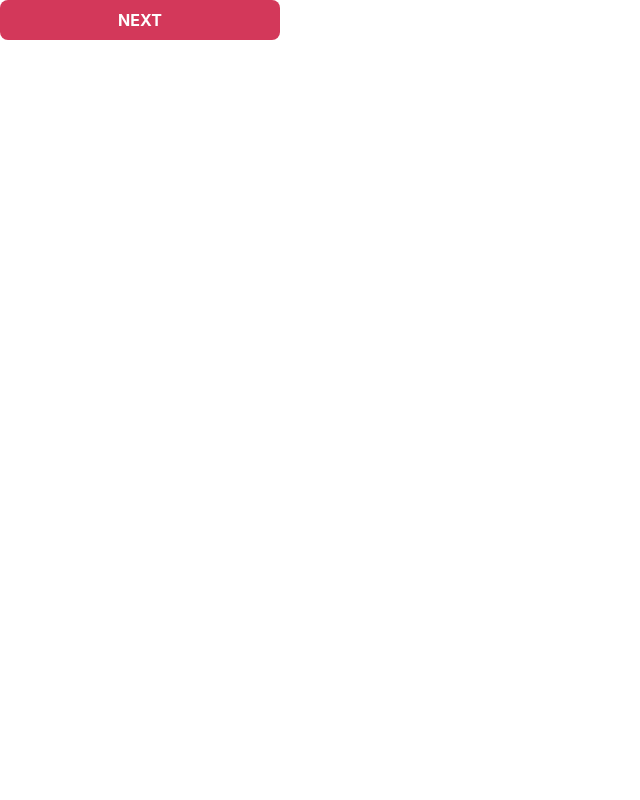
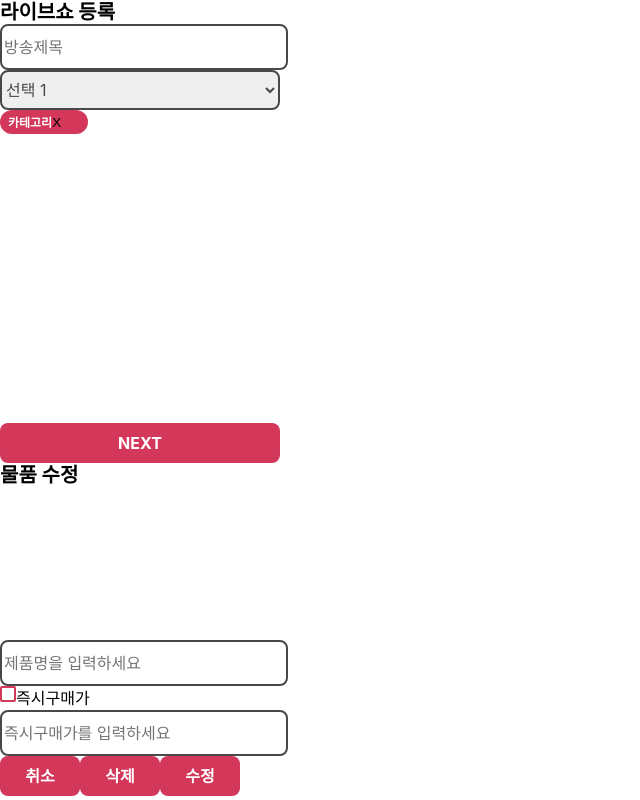
Before and after one commit to noobsoda/Team-EggplantGarage, a React (Create React App) app in the folder frontend/: page /liveshowsubmit in a window 1280 px wide. Shown: the whole page, without its empty margins (0-640 px from the left). Built offline with nearby package versions, Linux system fonts and the light colour scheme.

Commit message:
[Feat] 상품 등록 페이지 마크업
입력 형태만 구현
다음 클릭시 다음 입력폼 보여줌
canvas적용 하지 않음

```diff
--- /dev/null
+++ b/frontend/src/Atoms/Select/BigSelect.jsx
@@ -0,0 +1,20 @@
+import React from "react";
+import styled from "styled-components";
+
+const StyledSelect = styled.select`
+  width: 280px;
+  height: 40px;
+  border: 2px solid ${({ theme }) => theme.color.darkgrey};
+  border-radius: 8px;
+  color: ${({ theme }) => theme.color.darkgrey};
+`;
+
+export default function BigSelect({ options }) {
+  return (
+    <StyledSelect className="body1-regular">
+      {options.map((ele) => {
+        return <option key={ele}>{ele}</option>;
+      })}
+    </StyledSelect>
+  );
+}
--- /dev/null
+++ b/frontend/src/Molecules/CategoryButton.jsx
@@ -0,0 +1,27 @@
+import React from "react";
+import styled from "styled-components";
+const StyledBox = styled.div`
+  width: 88px;
+  height: 24px;
+  border-radius: 12px;
+  background-color: ${({ theme }) => theme.color.red};
+  color: ${({ theme }) => theme.color.white};
+  display: flex;
+  flex-direction: column;
+  justify-content: center;
+`;
+
+const StyledInnerBox = styled.div`
+  margin: 0 8px;
+`;
+
+export default function CategoryButton({ categoryName }) {
+  return (
+    <StyledBox className="body2-bold">
+      <StyledInnerBox>
+        <span>{categoryName}</span>
+        <button>X</button>
+      </StyledInnerBox>
+    </StyledBox>
+  );
+}
--- /dev/null
+++ b/frontend/src/Molecules/CheckBox.jsx
@@ -0,0 +1,24 @@
+import React from "react";
+import styled from "styled-components";
+import Check from "../Atoms/Inputs/CheckBox";
+
+const StyledLabel = styled.label`
+  display: inline-block;
+  white-space: nowrap;
+
+  span {
+    vertical-align: middle;
+  }
+`;
+
+export default function CheckBox({ id, text }) {
+  return (
+    <div>
+      <Check boxId={id} />
+
+      <StyledLabel htmlFor={id}>
+        <span className="body1-regular">{text}</span>
+      </StyledLabel>
+    </div>
+  );
+}
--- /dev/null
+++ b/frontend/src/Molecules/ProductBox.jsx
@@ -0,0 +1,42 @@
+import React from "react";
+import Button from "../Atoms/Buttons/ExtraSmallButtonColor";
+import styled from "styled-components";
+
+const StyledBox = styled.div`
+  display: flex;
+  width: 280px;
+  height: 72px;
+  border: 1.5px solid ${({ theme }) => theme.color.red};
+  border-radius: 8px;
+`;
+const StyledInfoBox = styled.div`
+  width: 136px;
+  display: flex;
+  flex-direction: column;
+  justify-content: space-around;
+`;
+
+const StyledPicBox = styled.div`
+  width: 72px;
+  height: 72px;
+`;
+const StyledButtonBox = styled.div`
+  display: flex;
+  justify-content: center;
+  flex-direction: column;
+`;
+
+export default function ProductBox({ name, price, onClick }) {
+  return (
+    <StyledBox>
+      <StyledPicBox></StyledPicBox>
+      <StyledInfoBox>
+        <p className="body1-header">{name}</p>
+        <p className="body2-bold">{price}원</p>
+      </StyledInfoBox>
+      <StyledButtonBox>
+        <Button name="수정" buttonClick={onClick}></Button>
+      </StyledButtonBox>
+    </StyledBox>
+  );
+}
--- /dev/null
+++ b/frontend/src/Organisms/CategoryBox.jsx
@@ -0,0 +1,11 @@
+import React from "react";
+import CategoryButton from "../Molecules/CategoryButton";
+import Select from "../Atoms/Select/BigSelect";
+export default function CategoryBox() {
+  return (
+    <div>
+      <Select options={["선택 1", "선택 2", "선택 3"]} />
+      <CategoryButton categoryName="카테고리" />
+    </div>
+  );
+}
--- /dev/null
+++ b/frontend/src/Organisms/PictureBox.jsx
@@ -0,0 +1,19 @@
+import React from "react";
+import Button from "../Atoms/Buttons/ExtraSmallButtonColor";
+
+export default function PictureBox() {
+  return (
+    <div>
+      <h2 className="body1-header">사진 등록</h2>
+
+      <div>
+        <Button name="카메라" />
+        <Button name="앨범" />
+      </div>
+
+      <div>
+        <canvas></canvas>
+      </div>
+    </div>
+  );
+}
--- a/frontend/src/Pages/LiveShowSubmit.jsx
+++ b/frontend/src/Pages/LiveShowSubmit.jsx
@@ -1,13 +1,49 @@
-import React from "react";
+import React, { useState } from "react";
 import BigButton from "../Atoms/Buttons/BigButtonColor";
+import TitleCategoryBox from "../Templates/LiveShowSubmit/TitleCategoryBox";
+import PictureSubmitBox from "../Templates/LiveShowSubmit/PictureSubmitBox";
+import ProductSubmitBox from "../Templates/LiveShowSubmit/ProductSubmitBox";
+import ProductListBox from "../Templates/LiveShowSubmit/ProductListBox";
+import ProuctModifyBox from "../Templates/LiveShowSubmit/ProductModifyBox";
+import styled from "styled-components";
+
+const StyledBox = styled.div`
+  display: flex;
+  width: 1440px;
+  transform: ${(props) => `translateX(${-props.phase * 360}px)`};
+  transition: transform 0.2s ease-in-out;
+`;
+
+const StyledWindow = styled.div`
+  display: flex;
+  overflow: hidden;
+  width: 360px;
+`;
 
 export default function LiveShowSubmit() {
-  function test() {
-    alert("hihi");
+  const [step, setStep] = useState(0);
+
+  function nextStep() {
+    if (step === 3) return;
+    setStep(step + 1);
   }
+  function backStep() {
+    setStep(step - 1);
+  }
+
   return (
     <div>
-      <BigButton name="NEXT" buttonClick={test}></BigButton>
+      <StyledWindow>
+        <StyledBox phase={step}>
+          <TitleCategoryBox />
+          <PictureSubmitBox />
+          <ProductSubmitBox />
+          <ProductListBox />
+        </StyledBox>
+      </StyledWindow>
+      <BigButton name="NEXT" buttonClick={nextStep}></BigButton>
+
+      <ProuctModifyBox />
     </div>
   );
 }
--- /dev/null
+++ b/frontend/src/Templates/LiveShowSubmit/PictureSubmitBox.jsx
@@ -0,0 +1,25 @@
+import React from "react";
+import styled from "styled-components";
+import PictureBox from "../../Organisms/PictureBox";
+
+const StyledBox = styled.div`
+  width: 360px;
+`;
+const StyledGreenBox = styled.div`
+  color: ${({ theme }) => theme.color.green};
+`;
+
+export default function TitleCategoryBox() {
+  return (
+    <StyledBox>
+      <h1 className="page-header">물품 등록</h1>
+
+      <StyledGreenBox className="body2-bold">
+        <p>라이브쇼에서 판매할 물건들을 모아서 찍어주세요.</p>
+        <p>사진 내 물품을 선택 후 물품 등록이 시작됩니다.</p>
+      </StyledGreenBox>
+
+      <PictureBox />
+    </StyledBox>
+  );
+}
--- /dev/null
+++ b/frontend/src/Templates/LiveShowSubmit/ProductListBox.jsx
@@ -0,0 +1,15 @@
+import React from "react";
+import ProductBox from "../../Molecules/ProductBox";
+import styled from "styled-components";
+
+const StyledBox = styled.div`
+  width: 360px;
+`;
+export default function TitleCategoryBox() {
+  return (
+    <StyledBox>
+      <h1 className="page-header">물품 목록</h1>
+      <ProductBox name="물품명" price="10000" />
+    </StyledBox>
+  );
+}
--- /dev/null
+++ b/frontend/src/Templates/LiveShowSubmit/ProductModifyBox.jsx
@@ -0,0 +1,22 @@
+import React from "react";
+import InputBox from "../../Atoms/Inputs/BigInputBox";
+import Checkbox from "../../Molecules/CheckBox";
+import Button from "../../Atoms/Buttons/SmallButtonColor";
+export default function TitleCategoryBox() {
+  return (
+    <div>
+      <h1 className="page-header">물품 수정</h1>
+      <div>
+        <canvas></canvas>
+      </div>
+      <InputBox placehold="제품명을 입력하세요" />
+      <Checkbox id="price" text="즉시구매가" />
+      <InputBox placehold="즉시구매가를 입력하세요" />
+      <div>
+        <Button name="취소" />
+        <Button name="삭제" />
+        <Button name="수정" />
+      </div>
+    </div>
+  );
+}
--- /dev/null
+++ b/frontend/src/Templates/LiveShowSubmit/ProductSubmitBox.jsx
@@ -0,0 +1,22 @@
+import React from "react";
+import InputBox from "../../Molecules/InputBox";
+import Checkbox from "../../Molecules/CheckBox";
+import styled from "styled-components";
+const StyledBox = styled.div`
+  width: 360px;
+`;
+
+export default function ProductSubmit() {
+  return (
+    <StyledBox>
+      <div>
+        <canvas></canvas>
+        <button>그리기</button>
+        <canvas></canvas>
+      </div>
+      <InputBox placehold="제품명을 입력하세요" />
+      <Checkbox id="price" text="즉시구매가" />
+      <InputBox placehold="즉시구매가를 입력하세요" />
+    </StyledBox>
+  );
+}
--- /dev/null
+++ b/frontend/src/Templates/LiveShowSubmit/TitleCategoryBox.jsx
@@ -0,0 +1,22 @@
+import React from "react";
+import InputBox from "../../Atoms/Inputs/BigInputBox";
+import CategoryBox from "../../Organisms/CategoryBox";
+import styled from "styled-components";
+
+const StyledBox = styled.div`
+  width: 360px;
+`;
+
+export default function TitleCategoryBox() {
+  return (
+    <StyledBox>
+      <h1 className="page-header">라이브쇼 등록</h1>
+      <InputBox
+        placehold="방송제목"
+        text="제목을 입력해주세요."
+        isCheck={true}
+      />
+      <CategoryBox />
+    </StyledBox>
+  );
+}
```
Also changed, not shown: 1 other file (tests, documents, lock files or other folders).
